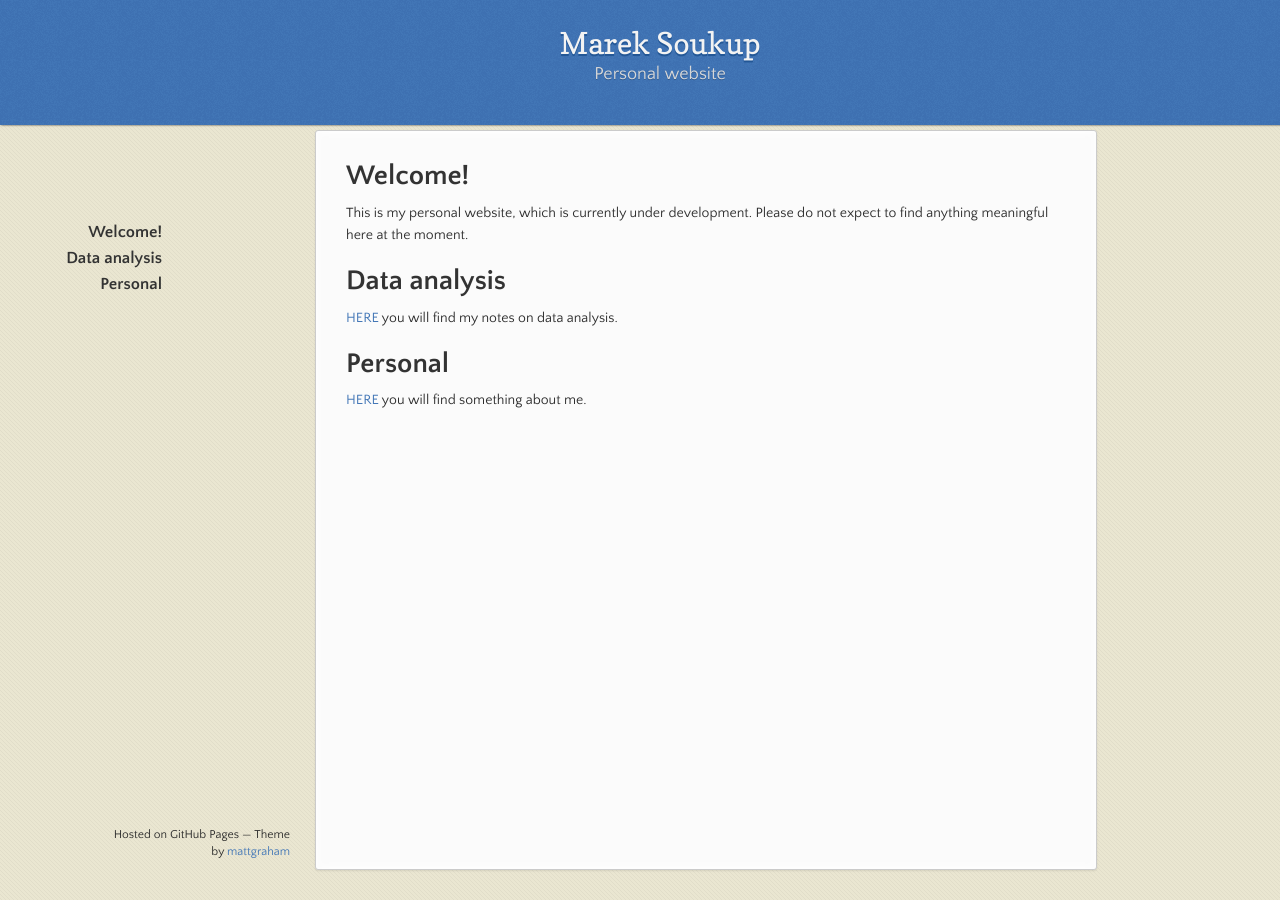
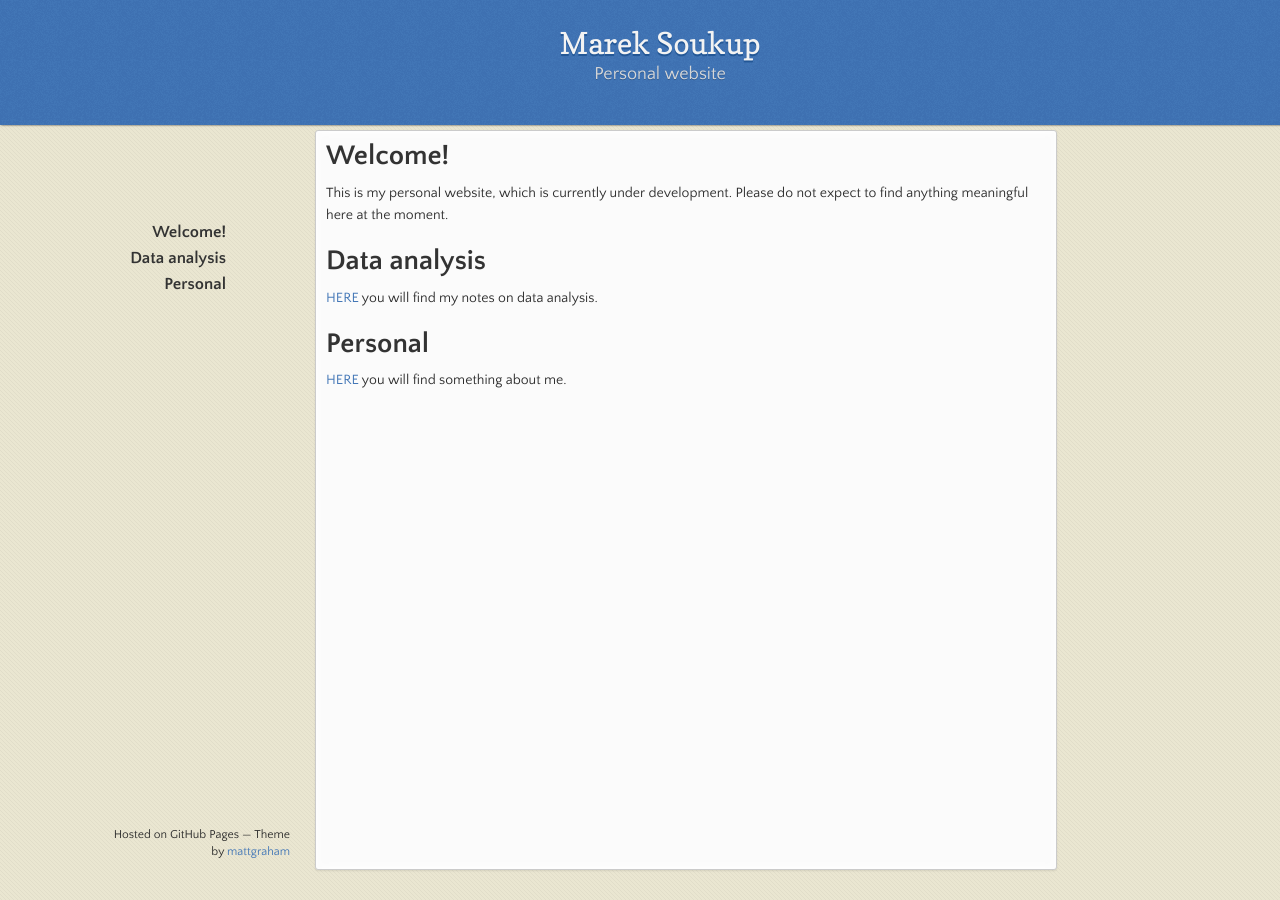
Before and after one commit to soukupmarek-edin/soukupmarek-edin.github.io, a Jekyll site: the page built from index.md, in a window 1280 px wide. Built offline with Jekyll 4.4.1, drawn with Linux system fonts in a browser that asks for light colours; Markdown is read by kramdown in place of the engine named in the settings; our own code applies the rules of GitHub Pages for plain Markdown files.

Commit message:
Update jekyll-theme-leap-day.scss

```diff
--- a/_sass/jekyll-theme-leap-day.scss
+++ b/_sass/jekyll-theme-leap-day.scss
@@ -272,7 +272,7 @@ header {
 
 section {
   width:720px;
-  padding: 30px 30px 50px 30px;
+  padding: 10px 10px 20px 10px;
   margin: 10px 0;
   margin-top: 130px;
   position:relative;
@@ -290,7 +290,7 @@ nav {
   width: 230px;
   position: fixed;
   top: 220px;
-  left:40%;
+  left:45%;
   margin-left:-580px;
   text-align: right;
 
```
